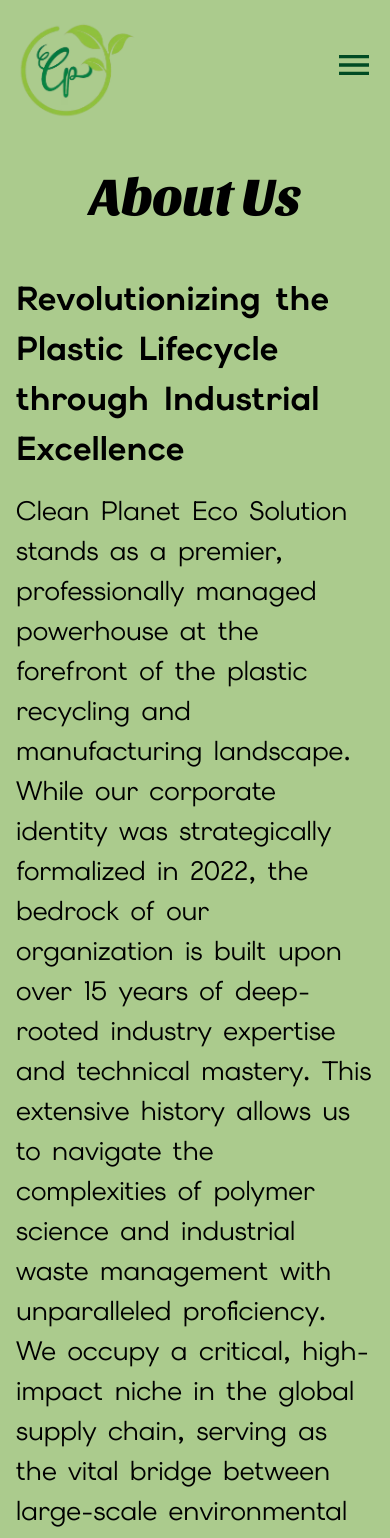
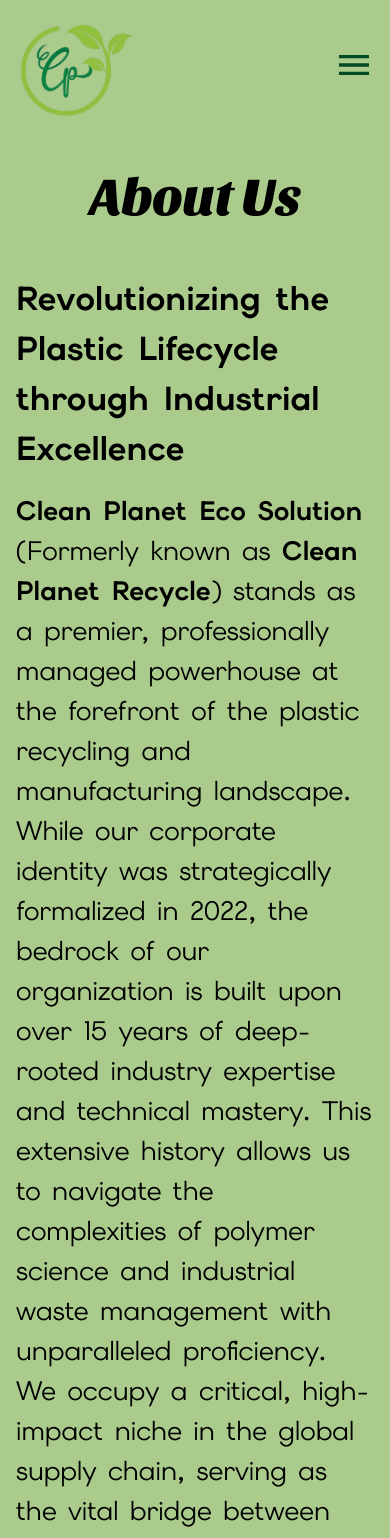
Before and after one commit to MuhammedSuhail10/cleanplanet, a Nuxt app: page /about in a window 390 px wide. Shown: the top 1538 px of the page. Built offline with nearby package versions, Linux system fonts and the light colour scheme.

Commit message:
fix: adjust text size for Contact Us header for better responsiveness

```diff
--- a/app/components/about/section.vue
+++ b/app/components/about/section.vue
@@ -5,7 +5,7 @@
                 Excellence</h2>
             <div>
                 <div class="flex md:flex-row flex-col md:gap-[2em] gap-[1em]">
-                    <p class="text-[20pt]">Clean Planet Eco Solution stands as a premier, professionally managed
+                    <p class="text-[20pt]"><strong>Clean Planet Eco Solution</strong> (Formerly known as <strong>Clean Planet Recycle</strong>) stands as a premier, professionally managed
                         powerhouse at the forefront of the plastic recycling and manufacturing landscape. While our
                         corporate identity was strategically formalized in 2022, the bedrock of our organization is
                         built upon over 15 years of deep-rooted industry expertise and technical mastery. This extensive
```
